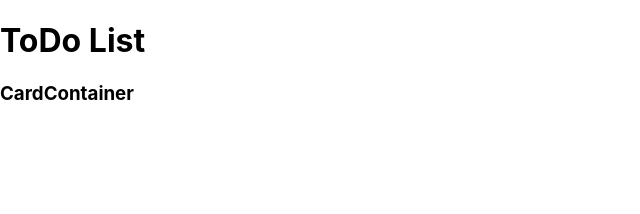
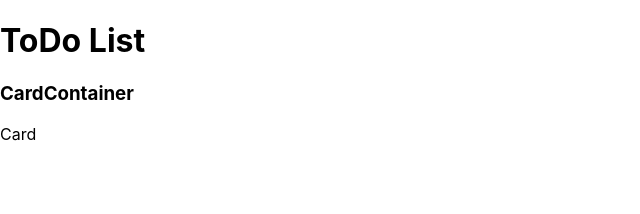
Before and after one commit to Klhalls89/To-Do-JC, a React (Create React App) app: page / in a window 1280 px wide. Shown: the top 214 px of the page, without its empty margins (0-640 px from the left). Built offline with nearby package versions, Linux system fonts and the light colour scheme.

Commit message:
Add Card to CardContainer

```diff
--- a/package.json
+++ b/package.json
@@ -4,6 +4,7 @@
   "private": true,
   "dependencies": {
     "node-sass": "^4.12.0",
+    "normalize.css": "^8.0.1",
     "react": "^16.8.6",
     "react-dom": "^16.8.6",
     "react-scripts": "3.0.1"
--- a/src/components/Card/Card.js
+++ b/src/components/Card/Card.js
@@ -0,0 +1,11 @@
+import React from 'react';
+
+const Card = (props) => {
+  return (
+    <div>
+      <p>Card</p>
+    </div>
+  )
+};
+
+export default Card;
--- a/src/components/CardContainer/CardContainer.js
+++ b/src/components/CardContainer/CardContainer.js
@@ -5,6 +5,7 @@ const CardContainer = (props) => {
   return (
     <div>
       <h3>CardContainer</h3>
+      <Card />
     </div>
   )
 };
```
Also changed, not shown: 1 other file (tests, documents, lock files or other folders).
